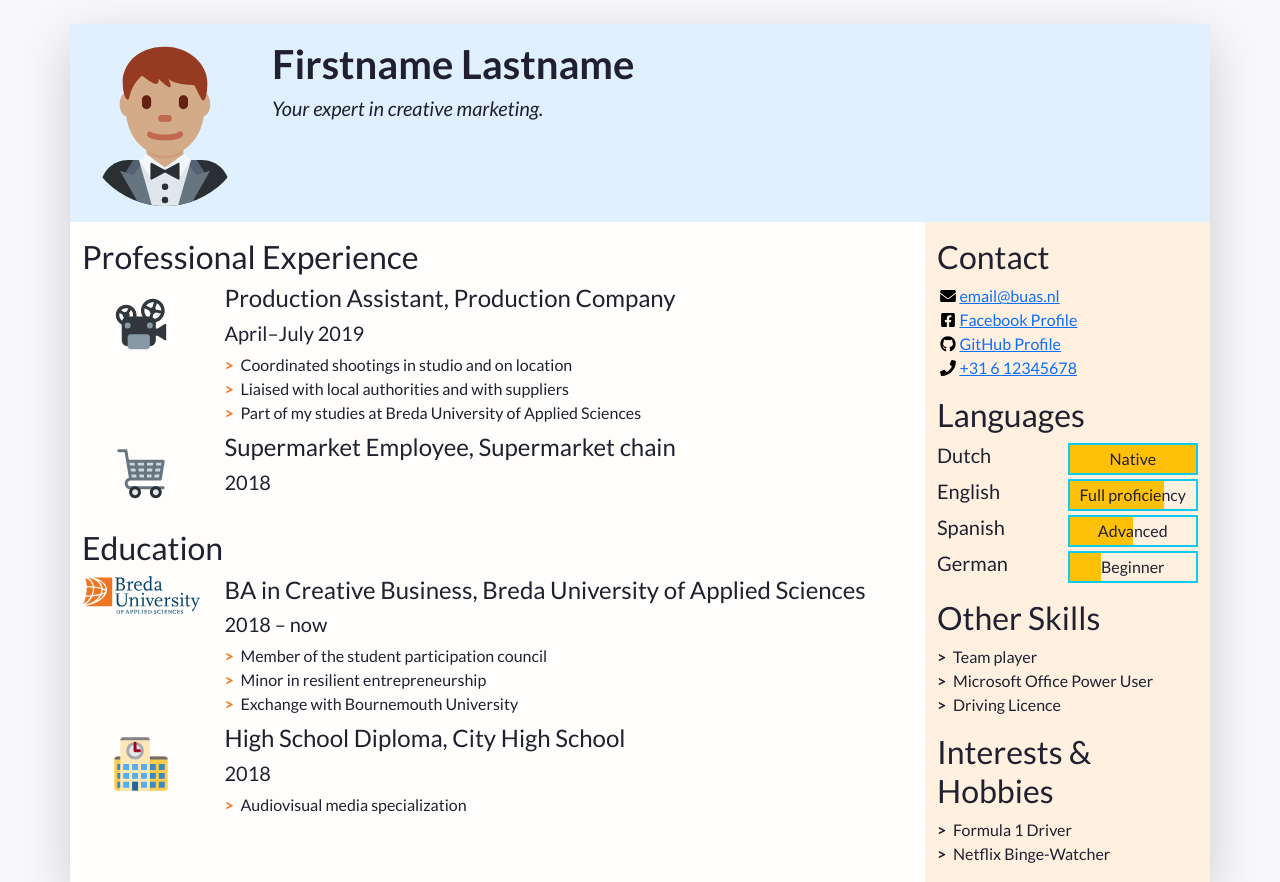
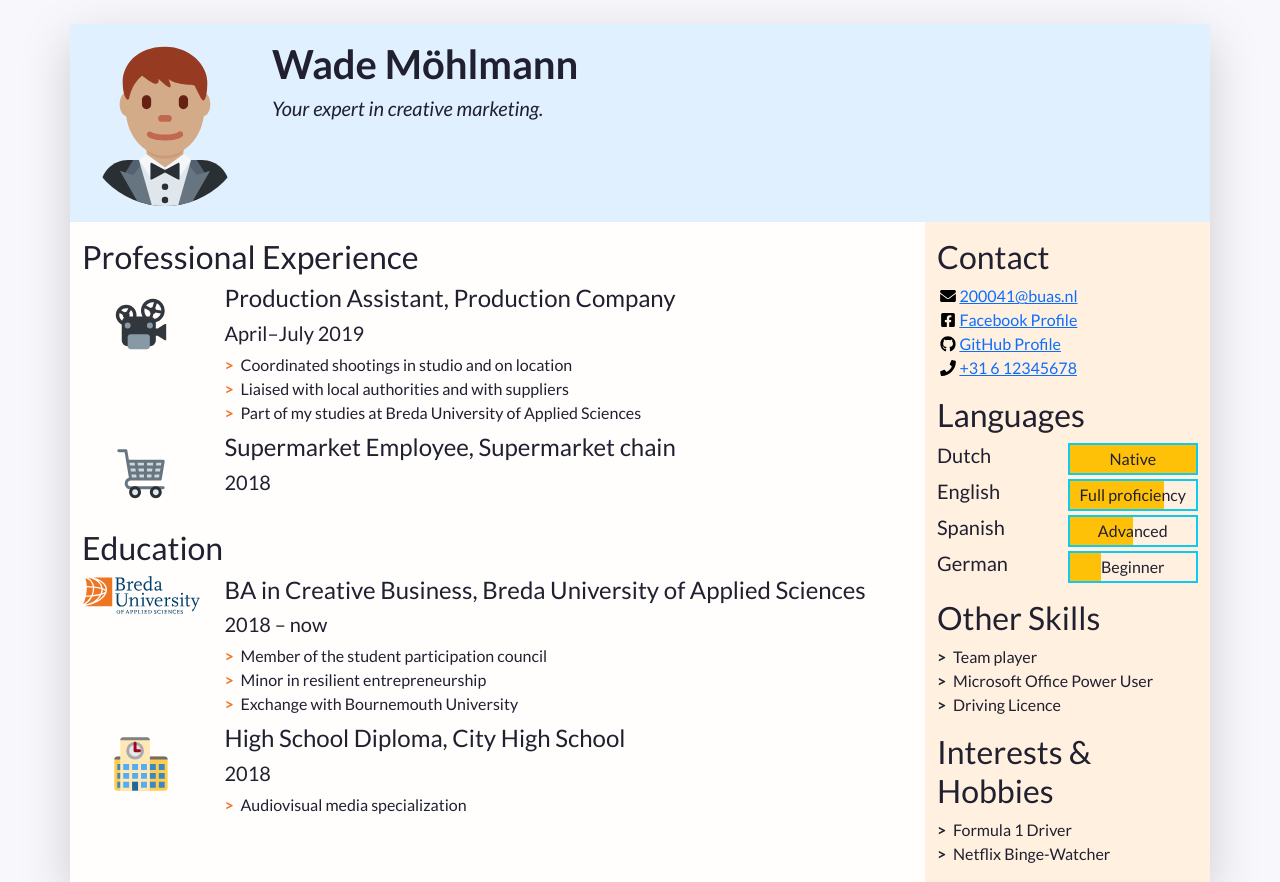
Before and after one commit to Wadelz/WadeCV, a plain HTML site: page index.html in a window 1280 px wide. Shown: the top 882 px of the page. Drawn offline with nearby package versions, Linux system fonts and the light colour scheme.

Commit message:
Update index.html
Added Name at top

```diff
--- a/index.html
+++ b/index.html
@@ -54,7 +54,7 @@
           A container to wrap around your name and tagline. Full-width at small size, then columns of increasing size.
         -->
         <div class="col-12 col-sm-8 col-md-9 col-lg-10 my-3 header-content">
-          <h1 class="fw-bolder">Firstname Lastname</h1>
+          <h1 class="fw-bolder">Wade Möhlmann</h1>
           <h5 class="fst-italic tagline">Your expert in creative marketing.</h5>
         </div>
       </header>
@@ -179,8 +179,8 @@
               <li class="contact-item">
                 <a class="d-flex align-items-center" href="mailto:email@buas.nl" target="_blank">
                   <img class="contact-icon" src="images/icons/envelope.svg" alt="Email">
-                  email@buas.nl
-                </a>
+                200041@buas.nl
+              </a>
               </li>
               <li class="contact-item">
                 <a class="d-flex align-items-center" href="https://facebook.com/" target="_blank">
```
